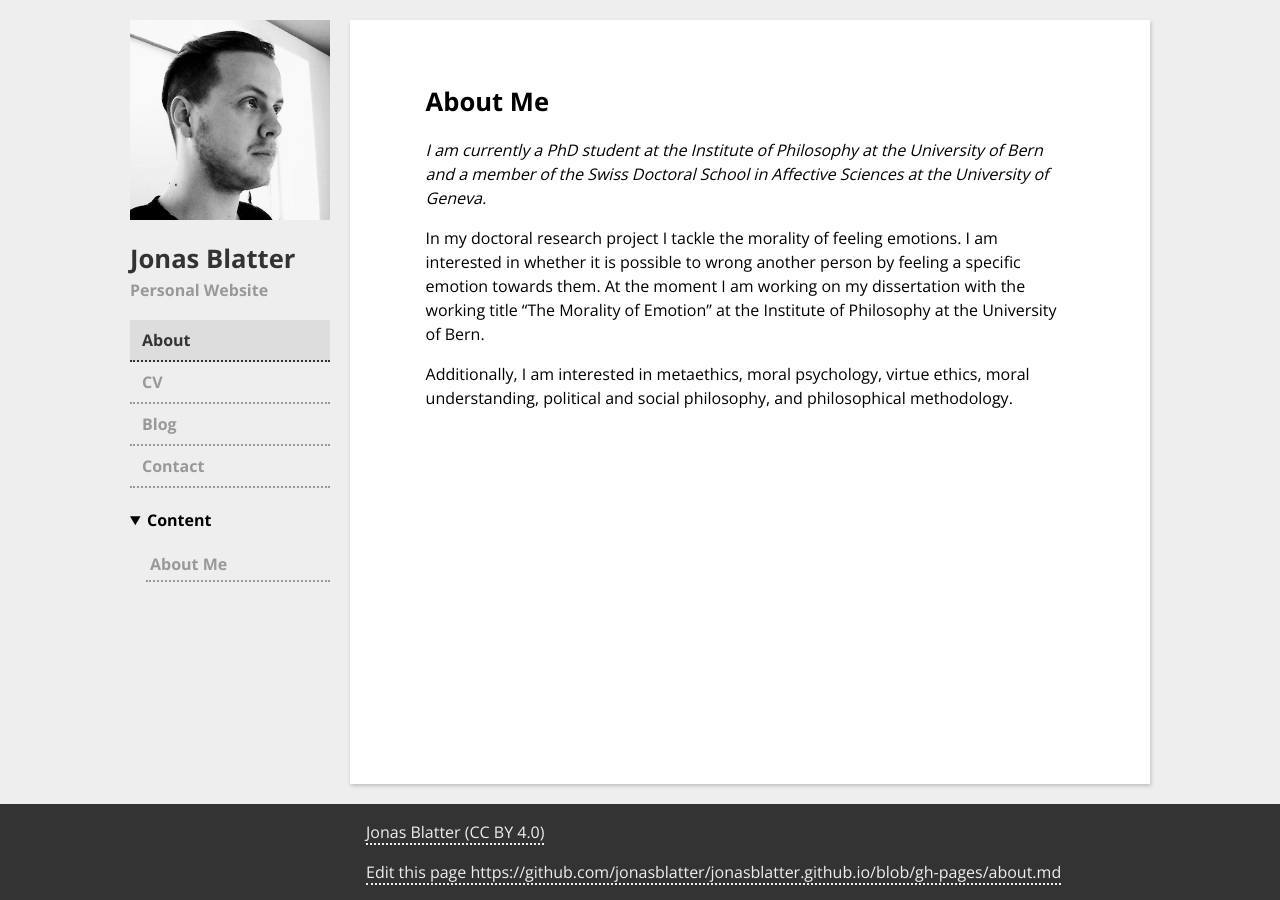
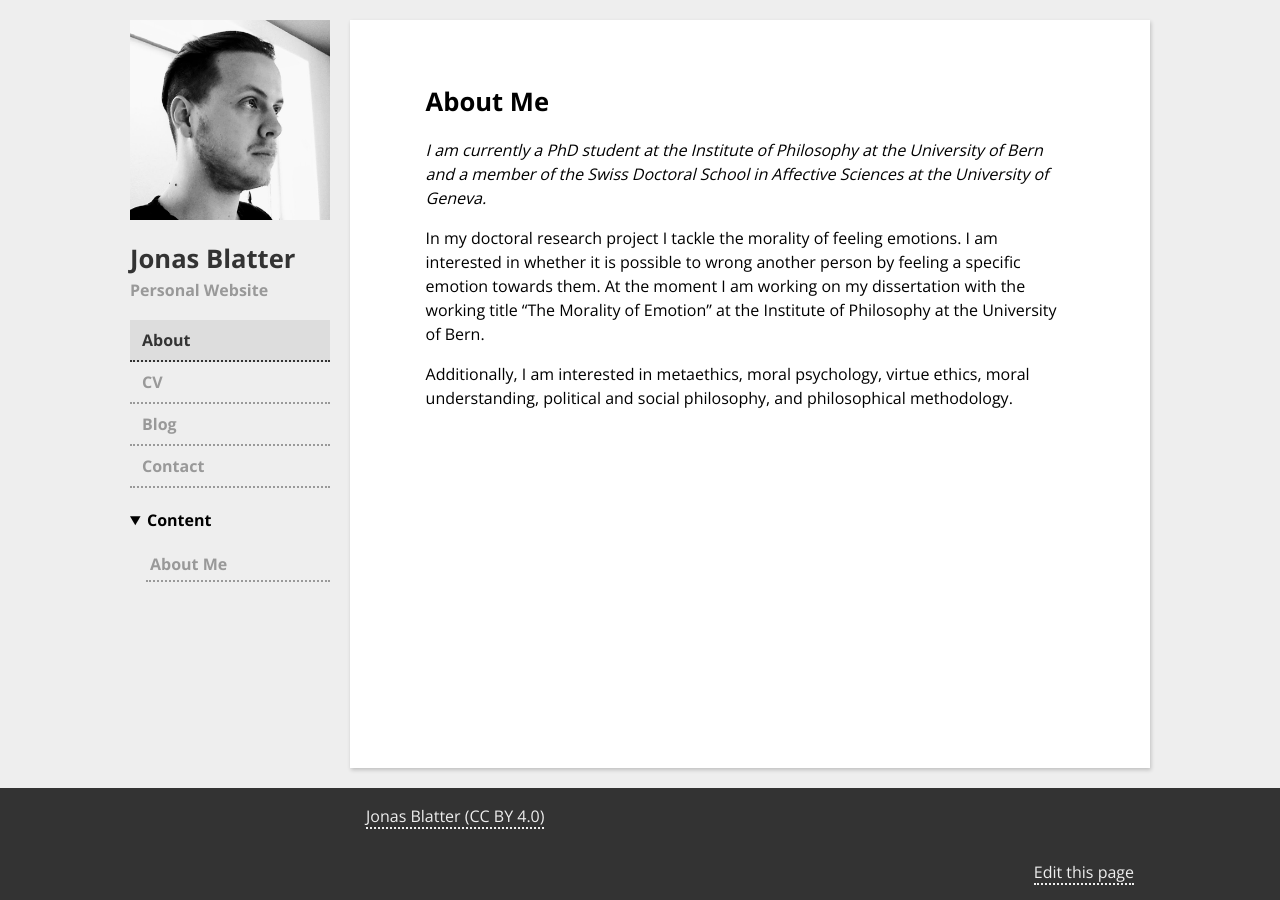
Before and after one commit to jonasblatter/jonasblatter.github.io, a Jekyll site: the page built from about.md, in a window 1280 px wide. Built offline with Jekyll 4.4.1, drawn with Linux system fonts in a browser that asks for light colours; our own code applies the rules of GitHub Pages for plain Markdown files; a style sheet for code colours, icons or effects is not loaded.

Commit message:
Update footer.html

```diff
--- a/_includes/footer.html
+++ b/_includes/footer.html
@@ -1,4 +1,4 @@
 <footer>
   <p><a href="https://creativecommons.org/licenses/by/4.0/"><i class="fa fa-creative-commons"></i> Jonas Blatter (CC BY 4.0)</a></p>
-  <p><a href="{{site.github.repository_url}}/blob/master/{{page.path}}">Edit this page {{site.github.repository_url}}/blob/gh-pages/{{page.path}}</a></p>
+  <p style="float:right"><a href="{{site.github.repository_url}}/blob/master/{{page.path}}">Edit this page</a></p>
 </footer>
```
